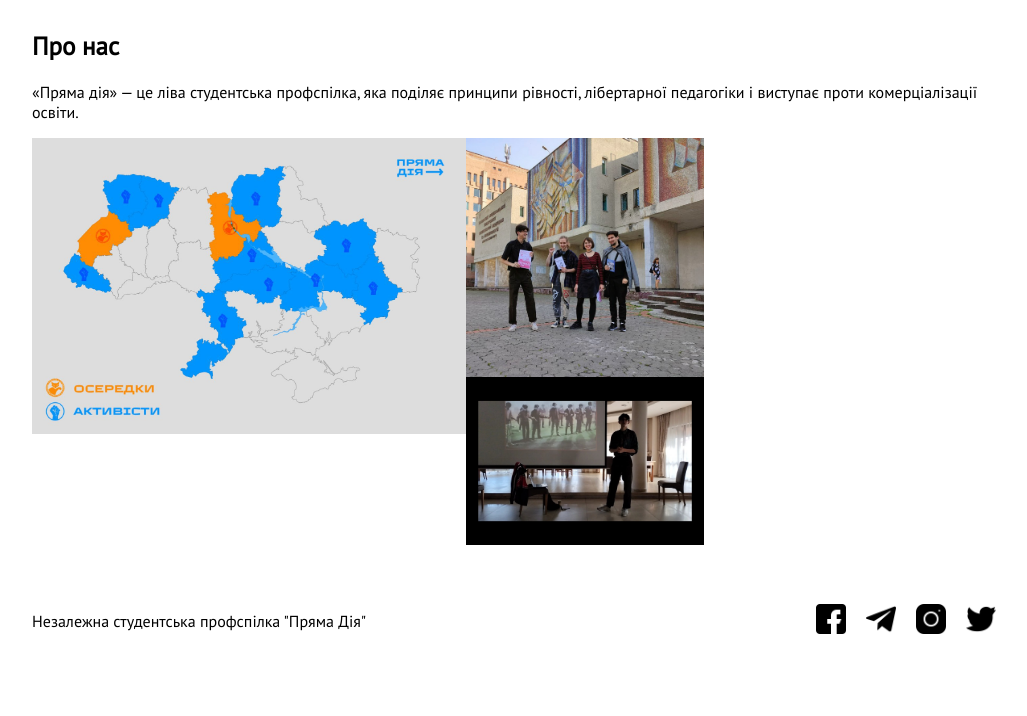
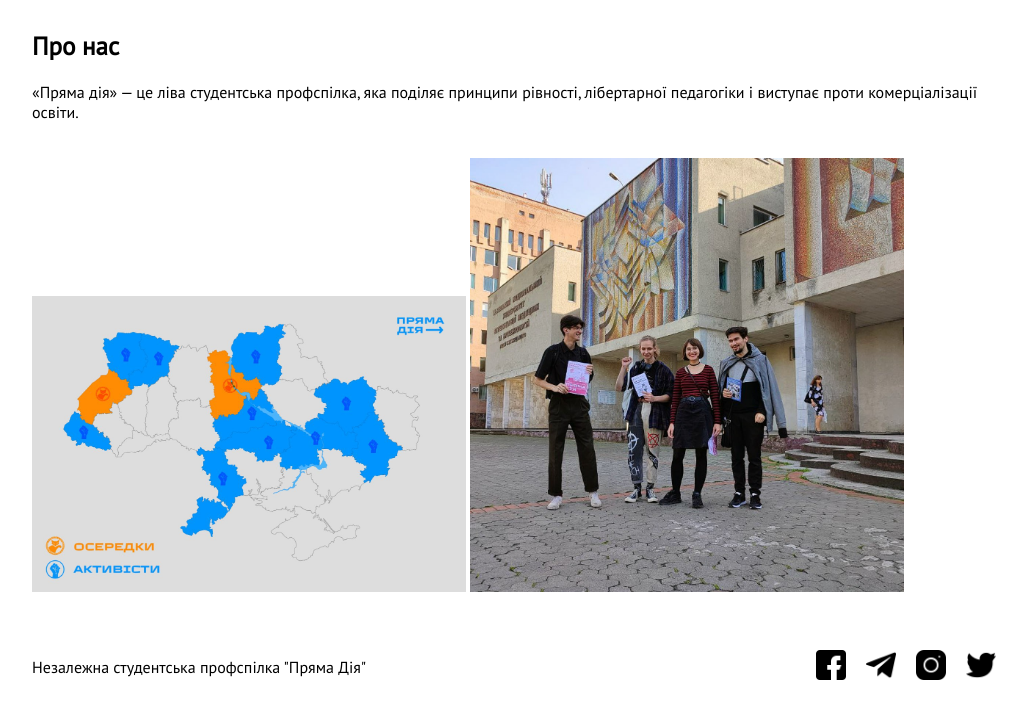
Before and after one commit to hromadianka/pd, a Django app: page / in a window 1280 px wide. Shown: the part 146-862 px from the top of the page, without its empty margins (126-1153 px from the left). Before the commit the page ends 780 px from the top, so only its background shows below. Run offline with Django 4.2, Linux system fonts and the light colour scheme.

Commit message:
Update index.html

```diff
--- a/templates/index.html
+++ b/templates/index.html
@@ -24,11 +24,8 @@
         <h1>Про нас</h1>
         <p>«Пряма дія» — це ліва студентська профспілка, яка поділяє принципи рівності, лібертарної педагогіки і виступає проти комерціалізації освіти.</p>
         <div class="images">
-        <img src="{% static 'img/map.jpg' %}" alt="" />
-            <div>
-                <img src="{% static 'img/protest.jpg' %}" alt="" />
-                <img src="{% static 'img/left-school.jpg' %}" alt="" />
-            </div>
+            <img src="{% static 'img/map.jpg' %}" alt="" />
+            <img src="{% static 'img/protest.jpg' %}" alt="" />
         </div>
     </main>
     <footer>
@@ -44,17 +41,8 @@
     </footer>
             <style>
                 @media (min-width: 1000px) {
-                    .images {
-                        display: flex;
-                        justify-content: space-between;
-                        width: 100%;
-                    }
-                    .images > div {
-                        display: flex;
-                        flex-direction: column;
-                    }
                     .images img {
-                        height: fit-content;
+                        margin-top: 20px;
                 }
         </style>
 </body>
```
